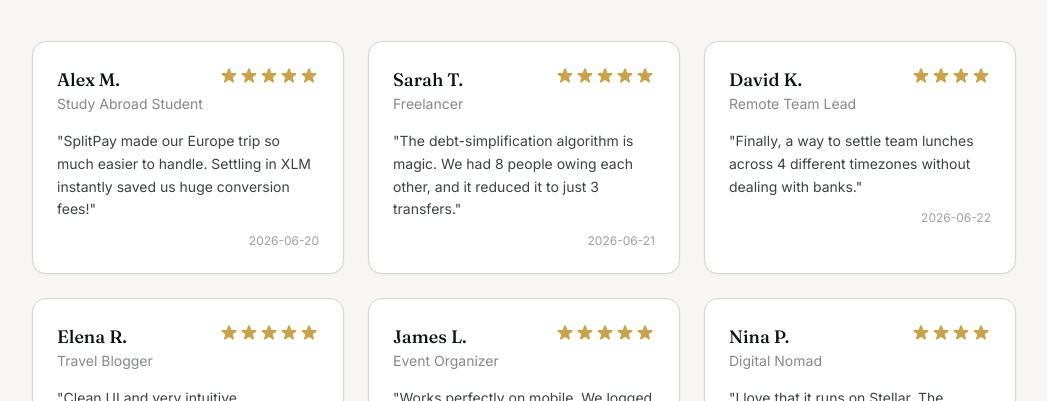
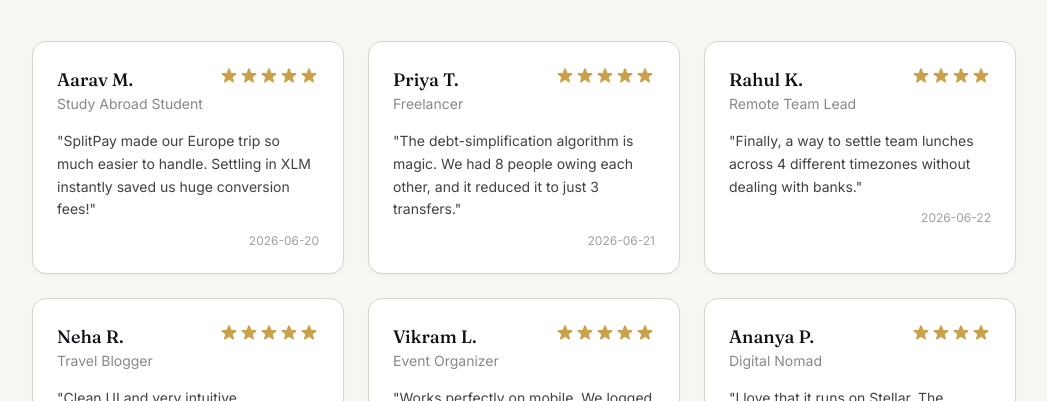
Before and after one commit to tripy-mehta/SplitPay-now-better-and-fast, a Next.js app in the folder frontend/: page /feedback in a window 1280 px wide. Shown: the part 257-658 px from the top of the page, without its empty margins (116-1163 px from the left). Built offline with nearby package versions, Linux system fonts and the light colour scheme; no server answers.

Commit message:
content: update feedback names to indian names

```diff
--- a/frontend/src/app/feedback/page.tsx
+++ b/frontend/src/app/feedback/page.tsx
@@ -5,7 +5,7 @@
 const feedbacks = [
   {
     id: 1,
-    name: "Alex M.",
+    name: "Aarav M.",
     role: "Study Abroad Student",
     comment: "SplitPay made our Europe trip so much easier to handle. Settling in XLM instantly saved us huge conversion fees!",
     rating: 5,
@@ -13,7 +13,7 @@
   },
   {
     id: 2,
-    name: "Sarah T.",
+    name: "Priya T.",
     role: "Freelancer",
     comment: "The debt-simplification algorithm is magic. We had 8 people owing each other, and it reduced it to just 3 transfers.",
     rating: 5,
@@ -21,7 +21,7 @@
   },
   {
     id: 3,
-    name: "David K.",
+    name: "Rahul K.",
     role: "Remote Team Lead",
     comment: "Finally, a way to settle team lunches across 4 different timezones without dealing with banks.",
     rating: 4,
@@ -29,7 +29,7 @@
   },
   {
     id: 4,
-    name: "Elena R.",
+    name: "Neha R.",
     role: "Travel Blogger",
     comment: "Clean UI and very intuitive. Connecting Freighter was seamless. Highly recommend for group trips.",
     rating: 5,
@@ -37,7 +37,7 @@
   },
   {
     id: 5,
-    name: "James L.",
+    name: "Vikram L.",
     role: "Event Organizer",
     comment: "Works perfectly on mobile. We logged all expenses during the music festival and settled on the train ride home.",
     rating: 5,
@@ -45,7 +45,7 @@
   },
   {
     id: 6,
-    name: "Nina P.",
+    name: "Ananya P.",
     role: "Digital Nomad",
     comment: "I love that it runs on Stellar. The transactions cost fractions of a cent and are instant.",
     rating: 4,
@@ -53,7 +53,7 @@
   },
   {
     id: 7,
-    name: "Mark W.",
+    name: "Arjun W.",
     role: "Roommate",
     comment: "We use this for our apartment bills now. The smart contract ensures nobody can cheat the ledger.",
     rating: 5,
```
